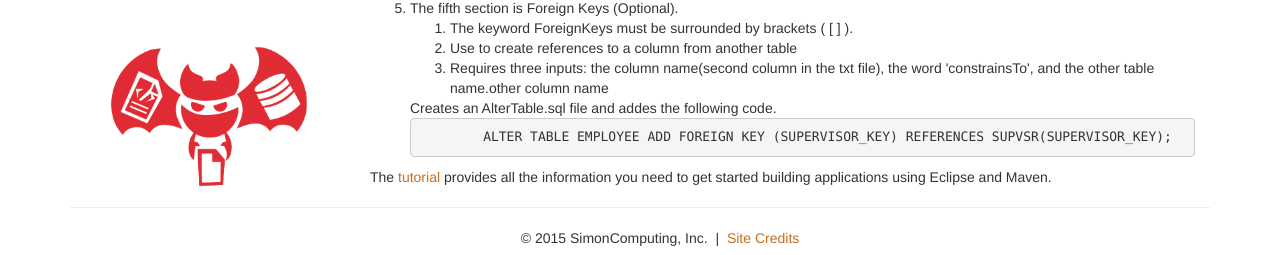
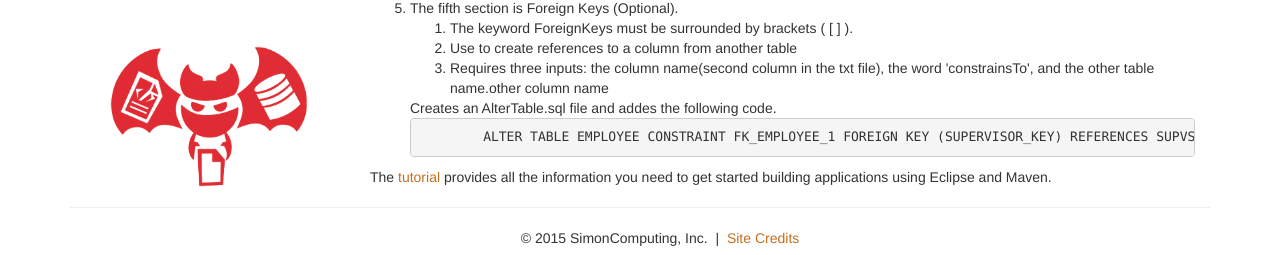
Before and after one commit to BatGen/batgen.github.io, a Jekyll site: the page built from documentation.html, in a window 1280 px wide and 900 px high, scrolled down 1252 px. Shown: the part 642-897 px from the top of the window. Built offline with Jekyll 4.4.1, drawn with Linux system fonts in a browser that asks for light colours; nearby versions of some CDN libraries; library files that are not in the unit come from our copies.

Commit message:
Update documentation.html
new foreign key naming convention

```diff
--- a/documentation.html
+++ b/documentation.html
@@ -175,7 +175,7 @@ Produces the following code for the sql file.
     			</ol>
 Creates an AlterTable.sql file and addes the following code.
 <pre>
-	ALTER TABLE EMPLOYEE ADD FOREIGN KEY (SUPERVISOR_KEY) REFERENCES SUPVSR(SUPERVISOR_KEY);
+	ALTER TABLE EMPLOYEE CONSTRAINT FK_EMPLOYEE_1 FOREIGN KEY (SUPERVISOR_KEY) REFERENCES SUPVSR(SUPERVISOR_KEY);
 </pre>
     		</li>
 
```
